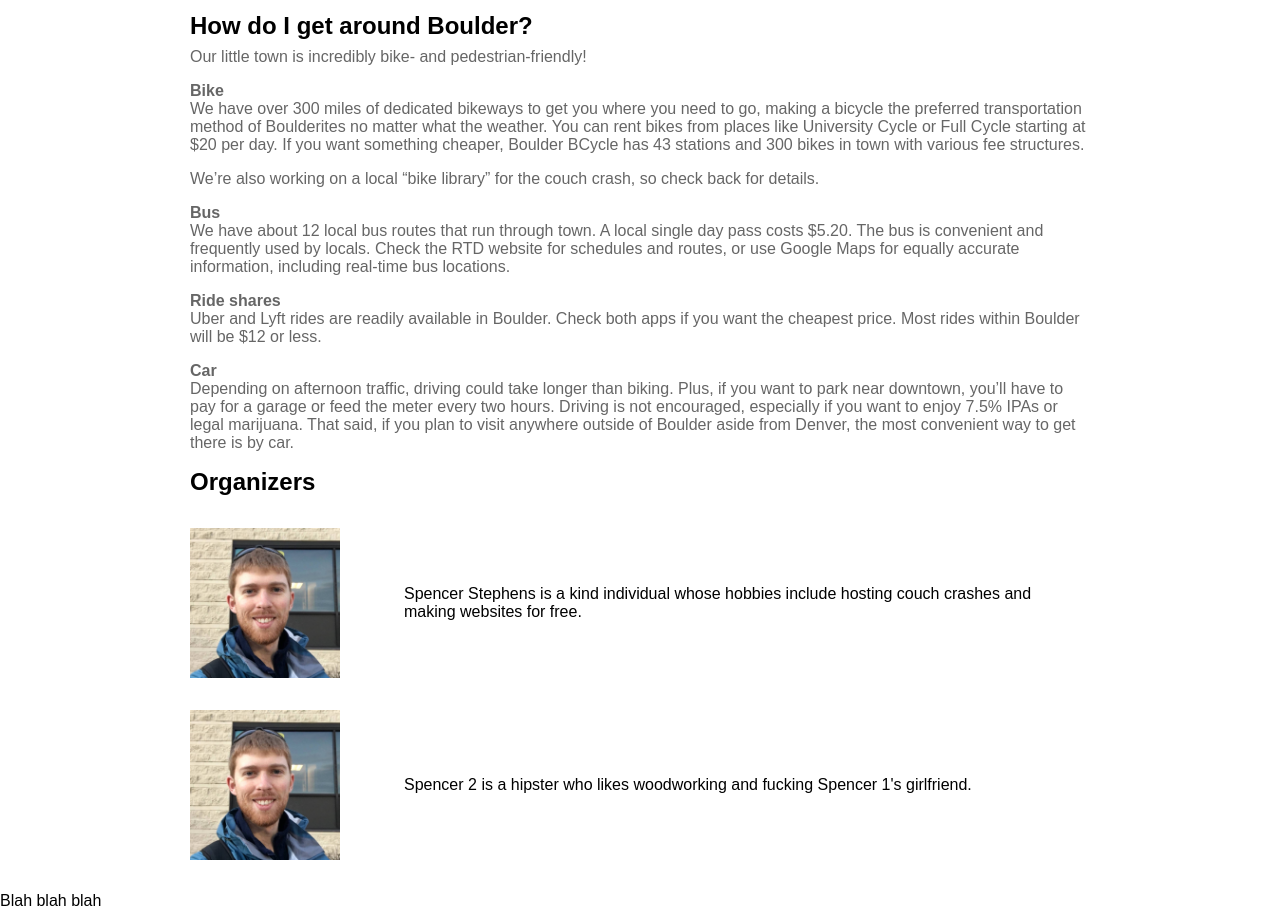
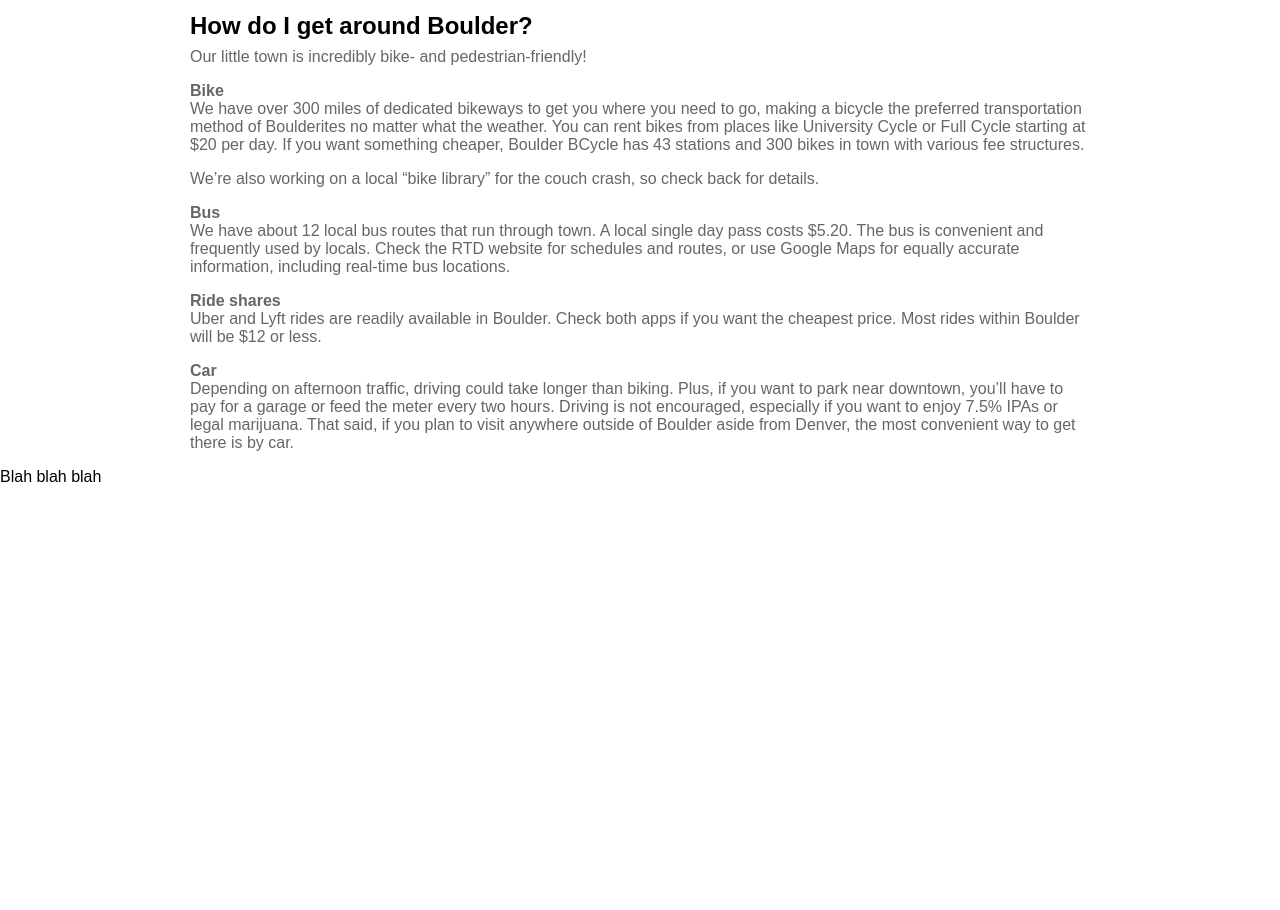
Before and after one commit to spencels/bcc-site, a Jekyll site: the page built from index.md, in a window 1280 px wide, cut to the strip 2111-3021 px from the top of the page. Built offline with Jekyll 4.4.1, drawn with Linux system fonts in a browser that asks for light colours; after the commit the page ends 2597 px from its top, so only the background shows below that.

Commit message:
Remove organizers section.

```diff
--- a/assets/style.scss
+++ b/assets/style.scss
@@ -139,26 +139,3 @@
   max-width: 600px;
   width: 100%;
 }
-
-.organizer {
-  height: 150px;
-  margin-top: 32px;
-  margin-bottom: 32px;
-  margin-right: 32px;
-  display: flex;
-  flex-direction: row;
-}
-
-.organizer img {
-  width: 150px;
-  height: 150px;
-  margin-right: 64px;
-  order: 0;
-}
-
-.organizer-content {
-  display: flex;
-  flex-direction: column;
-  justify-content: center;
-  order: 1;
-}
--- a/index.md
+++ b/index.md
@@ -105,19 +105,3 @@
 
 #### Car
 Depending on afternoon traffic, driving could take longer than biking. Plus, if you want to park near downtown, you’ll have to pay for a garage or feed the meter every two hours. Driving is not encouraged, especially if you want to enjoy 7.5% IPAs or legal marijuana. That said, if you plan to visit anywhere outside of Boulder aside from Denver, the most convenient way to get there is by car.
-
-### Organizers {#organizers}
-
-<div class="organizer">
-  <img src="/imageuploads/28164383_10215322765563537_4979332061221184867_o.jpg" alt="Spencer 1">
-  <div class="organizer-content">
-    <p>Spencer Stephens is a kind individual whose hobbies include hosting couch crashes and making websites for free.</p>
-  </div>
-</div>
-
-<div class="organizer">
-  <img src="/imageuploads/28164383_10215322765563537_4979332061221184867_o.jpg" alt="Spencer 2">
-  <div class="organizer-content">
-    <p>Spencer 2 is a hipster who likes woodworking and fucking Spencer 1's girlfriend.</p>
-  </div>
-</div>
```
Also changed, not shown: imageuploads/28164383_10215322765563537_4979332061221184867_o.jpg (deleted).
